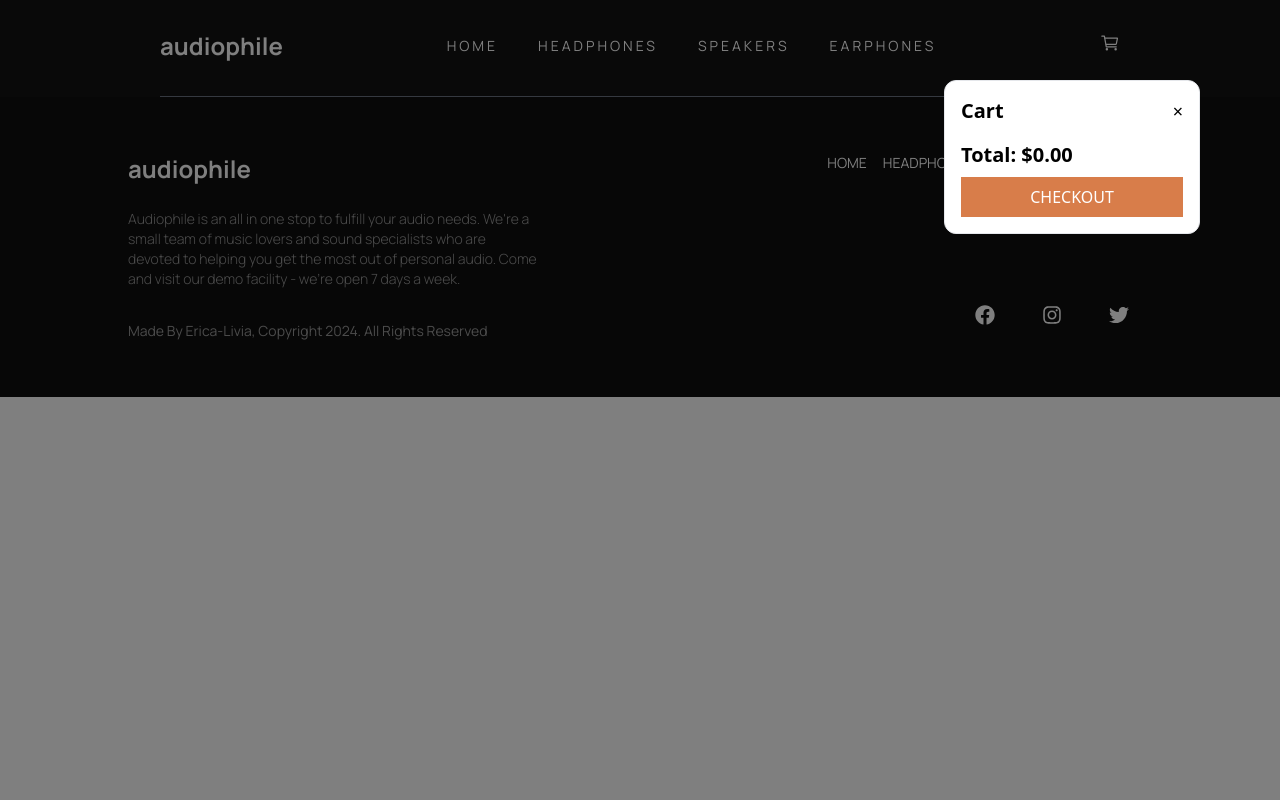
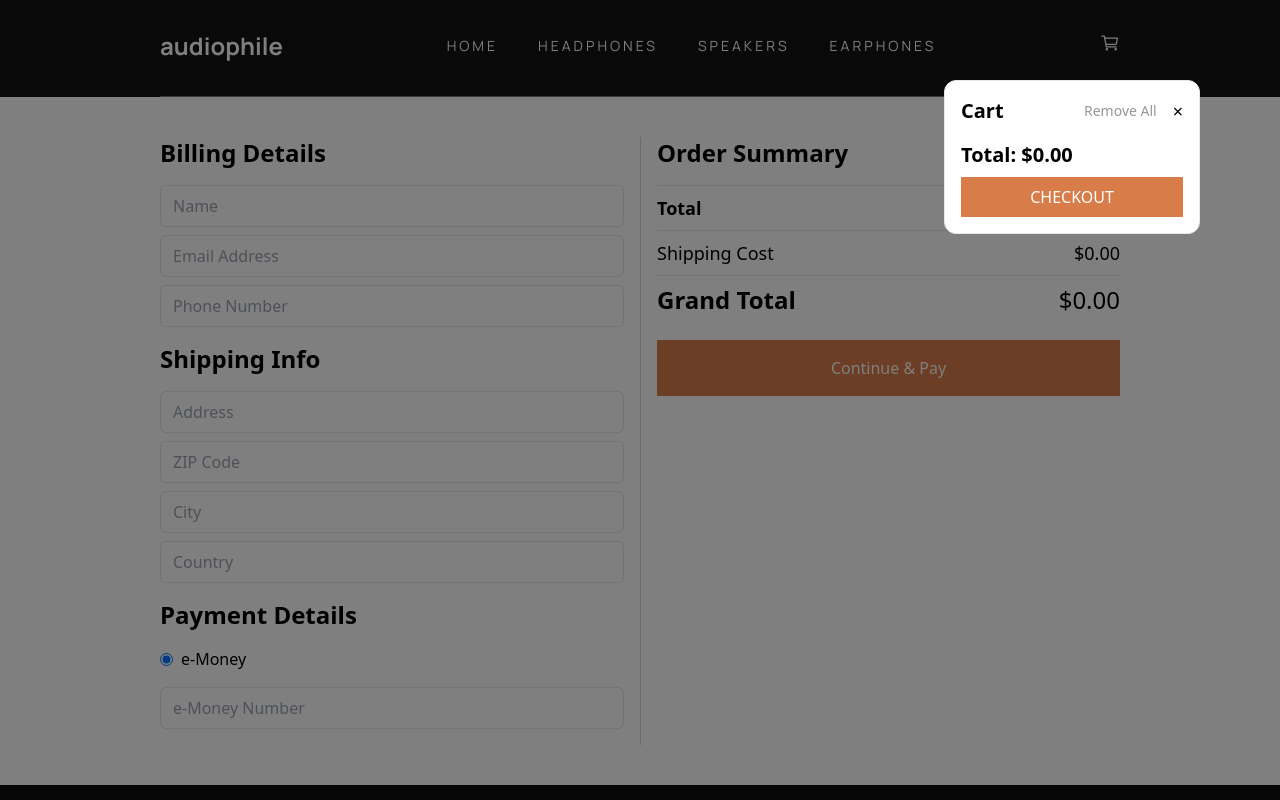
Before and after one commit to Erica-Livia/e-commerce, a React (Vite) app in the folder ecommerce/: page /checkout in a window 1280 px wide. Both pictures are taken after a click on the button 1109 px from the left and 43 px from the top of the page. Shown: the top 800 px of the page. Built offline with nearby package versions, Linux system fonts and the light colour scheme.

Commit message:
Checkout

```diff
--- a/ecommerce/src/components/Cart/CartContext.jsx
+++ b/ecommerce/src/components/Cart/CartContext.jsx
@@ -1,6 +1,6 @@
 import React, { createContext, useState, useContext } from 'react';
 
-const CartContext = createContext();
+const CartContext = new createContext();
 
 export const useCart = () => {
     return useContext(CartContext);
@@ -40,10 +40,14 @@ export const CartProvider = ({ children }) => {
         );
     };
 
+    const removeAllFromCart = () => {
+        setCart([]);
+    };
+
     const total = cart.reduce((acc, item) => acc + item.price * item.quantity, 0);
 
     return (
-        <CartContext.Provider value={{ cart, addToCart, incrementQuantity, decrementQuantity, total }}>
+        <CartContext.Provider value={{ cart, addToCart, incrementQuantity, decrementQuantity, removeAllFromCart, total }}>
             {children}
         </CartContext.Provider>
     );
--- a/ecommerce/src/components/Cart/CartModal.jsx
+++ b/ecommerce/src/components/Cart/CartModal.jsx
@@ -1,8 +1,9 @@
 import React from 'react';
-import { useCart } from '../Cart/CartContext';
+import { useCart } from '../Cart/CartContext.jsx';
+import { Link } from 'react-router-dom'
 
 const CartModal = ({ isOpen, onClose }) => {
-    const { cart, incrementQuantity, decrementQuantity, total } = useCart();
+    const { cart, incrementQuantity, decrementQuantity, removeAllFromCart, total } = useCart();
 
     if (!isOpen) return null;
 
@@ -10,8 +11,13 @@ const CartModal = ({ isOpen, onClose }) => {
         <div className="fixed top-0 right-0 w-full h-full bg-black bg-opacity-50 flex justify-end">
             <div className="bg-white w-1/5 h-fit p-4 mt-20 mr-20 overflow-auto border rounded-xl">
                 <div className="flex justify-between items-center">
-                    <h2 className="text-xl font-bold">Cart</h2>
-                    <button onClick={onClose} className="text-black text-lg">&times;</button>
+
+                        <h2 className="text-xl font-bold">Cart</h2>
+
+                    <div className="flex items-center">
+                        <button onClick={removeAllFromCart} className="text-footerText text-sm mr-4">Remove All</button>
+                        <button onClick={onClose} className="text-black text-lg">&times;</button>
+                    </div>
                 </div>
                 <ul className="mt-4">
                     {cart.map(item => (
@@ -19,7 +25,7 @@ const CartModal = ({ isOpen, onClose }) => {
                             <img src={item.image} alt={item.title} className="w-16 h-16 object-cover" />
                             <div className="flex-1 ml-4">
                                 <h3 className="font-bold">{item.title}</h3>
-                                <p>{item.price}</p>
+                                <p>${item.price}</p>
                                 <div className="flex items-center">
                                     <button onClick={() => decrementQuantity(item.id)} className="px-2">-</button>
                                     <span className="px-4">{item.quantity}</span>
@@ -31,7 +37,9 @@ const CartModal = ({ isOpen, onClose }) => {
                 </ul>
                 <div className="mt-4">
                     <h3 className="text-xl font-bold">Total: ${total.toFixed(2)}</h3>
-                    <button className="w-full bg-cta text-white py-2 mt-2">CHECKOUT</button>
+                    <Link to="/checkout">
+                        <button className="w-full bg-cta text-white py-2 mt-2">CHECKOUT</button>
+                    </Link>
                 </div>
             </div>
         </div>
--- a/ecommerce/src/components/Navbar.jsx
+++ b/ecommerce/src/components/Navbar.jsx
@@ -1,14 +1,15 @@
 import React, {useState} from "react";
 import {BrowserRouter as Router, Routes, Route, Link, NavLink} from "react-router-dom";
 import { IoCartOutline } from "react-icons/io5";
-import Headphone from "./Headphone/Headphone.jsx";
-import Speaker from "./Speaker/Speaker.jsx";
-import Earphone from "./Eearphone/Earphone.jsx";
+import Headphone from "../views/Headphone/Headphone.jsx";
+import Speaker from "../views/Speaker/Speaker.jsx";
+import Earphone from "../views/Eearphone/Earphone.jsx";
 import { CartProvider } from "../components/Cart/CartContext.jsx";
-import HomePage from "./HomePage/HomePage.jsx";
+import HomePage from "../views/HomePage/HomePage.jsx";
 import '../custom.css';
-import ProductDetails from "./ProductDetails/ProductDetails.jsx";
+import ProductDetails from "../views/ProductDetails/ProductDetails.jsx";
 import CartModal from "../components/Cart/CartModal.jsx"
+import CheckoutPage from "../views/Chechout/CheckoutPage.jsx";
 
 
 
@@ -92,6 +93,8 @@ function Navbar() {
                 <Route path="/earphones" element={<Earphone/>}></Route>
                 <Route path="/speakers" element={<Speaker/>}></Route>
                 <Route path="/product-detail/:id" element={<ProductDetails />}></Route>
+                <Route path="/cart" element={<CartModal />}></Route>
+                <Route path="/checkout" element={<CheckoutPage />}></Route>
             </Routes>
             <CartModal isOpen={isCartOpen} onClose={() => setIsCartOpen(false)} />
 
--- /dev/null
+++ b/ecommerce/src/views/Chechout/CheckoutPage.jsx
@@ -0,0 +1,150 @@
+import React, { useState } from 'react';
+import { useCart } from '../../components/Cart/CartContext.jsx';
+
+const CheckoutPage = () => {
+    const { cart, total } = useCart(); // Assuming you have total and cart details available from CartContext
+    const [billingDetails, setBillingDetails] = useState({
+        name: '',
+        email: '',
+        phoneNumber: ''
+    });
+    const [shippingInfo, setShippingInfo] = useState({
+        address: '',
+        zipCode: '',
+        city: '',
+        country: ''
+    });
+    const [paymentMethod, setPaymentMethod] = useState('e-Money');
+    const [eMoneyNumber, setEMoneyNumber] = useState('');
+
+    const handlePaymentMethodChange = (method) => {
+        setPaymentMethod(method);
+    };
+
+    const handleCheckout = () => {
+        // For demo purposes, alerting the user with order details
+        alert(`Thank you for your order!\nTotal: $${total.toFixed(2)}`);
+        // Reset state or navigate back to home
+    };
+
+    return (
+        <div className="px-4 md:px-10 lg:px-40 py-10 mx-auto">
+            <div className="flex justify-between">
+                {/* Billing Details Section */}
+                <div className="w-1/2 pr-4">
+                    <h2 className="text-2xl mb-4 font-bold">Billing Details</h2>
+                    <input
+                        type="text"
+                        placeholder="Name"
+                        value={billingDetails.name}
+                        onChange={(e) => setBillingDetails({ ...billingDetails, name: e.target.value })}
+                        className="w-full border rounded-md px-3 py-2 mb-2"
+                    />
+                    <input
+                        type="email"
+                        placeholder="Email Address"
+                        value={billingDetails.email}
+                        onChange={(e) => setBillingDetails({ ...billingDetails, email: e.target.value })}
+                        className="w-full border rounded-md px-3 py-2 mb-2"
+                    />
+                    <input
+                        type="tel"
+                        placeholder="Phone Number"
+                        value={billingDetails.phoneNumber}
+                        onChange={(e) => setBillingDetails({ ...billingDetails, phoneNumber: e.target.value })}
+                        className="w-full border rounded-md px-3 py-2 mb-4"
+                    />
+                    {/* Shipping Info Section */}
+                    <h2 className="text-2xl mb-4 font-bold">Shipping Info</h2>
+                    <input
+                        type="text"
+                        placeholder="Address"
+                        value={shippingInfo.address}
+                        onChange={(e) => setShippingInfo({ ...shippingInfo, address: e.target.value })}
+                        className="w-full border rounded-md px-3 py-2 mb-2"
+                    />
+                    <input
+                        type="text"
+                        placeholder="ZIP Code"
+                        value={shippingInfo.zipCode}
+                        onChange={(e) => setShippingInfo({ ...shippingInfo, zipCode: e.target.value })}
+                        className="w-full border rounded-md px-3 py-2 mb-2"
+                    />
+                    <input
+                        type="text"
+                        placeholder="City"
+                        value={shippingInfo.city}
+                        onChange={(e) => setShippingInfo({ ...shippingInfo, city: e.target.value })}
+                        className="w-full border rounded-md px-3 py-2 mb-2"
+                    />
+                    <input
+                        type="text"
+                        placeholder="Country"
+                        value={shippingInfo.country}
+                        onChange={(e) => setShippingInfo({ ...shippingInfo, country: e.target.value })}
+                        className="w-full border rounded-md px-3 py-2 mb-4"
+                    />
+                    {/* Payment Details Section */}
+                    <h2 className="text-2xl mb-4 font-bold">Payment Details</h2>
+                    <div className="flex items-center mb-4">
+                        <input
+                            type="radio"
+                            id="eMoney"
+                            name="paymentMethod"
+                            value="e-Money"
+                            checked={paymentMethod === 'e-Money'}
+                            onChange={() => handlePaymentMethodChange('e-Money')}
+                            className="mr-2"
+                        />
+                        <label htmlFor="eMoney">e-Money</label>
+                    </div>
+                    {paymentMethod === 'e-Money' && (
+                        <input
+                            type="text"
+                            placeholder="e-Money Number"
+                            value={eMoneyNumber}
+                            onChange={(e) => setEMoneyNumber(e.target.value)}
+                            className="w-full border rounded-md px-3 py-2 mb-4"
+                        />
+                    )}
+                </div>
+                {/* Order Summary Section */}
+                <div className="w-1/2 pl-4 border-l border-gray-300">
+                    <h2 className="text-2xl mb-4 font-bold">Order Summary</h2>
+                    <ul className="mb-4">
+                        {cart.map(item => (
+                            <li key={item.id} className="flex justify-between items-center py-2 border-b">
+                                <img src={item.image} alt={item.title} className="w-16 h-16 object-cover" />
+                                <div className="flex-1 ml-4">
+                                    <h3 className="font-bold">{item.title}</h3>
+                                    <p>${item.price}</p>
+                                    <p>Quantity: {item.quantity}</p>
+                                </div>
+                            </li>
+                        ))}
+                    </ul>
+                    <div className="flex justify-between items-center py-2 border-t">
+                        <span className="text-lg font-bold">Total</span>
+                        <span className="text-lg">${total.toFixed(2)}</span>
+                    </div>
+                    <div className="flex justify-between items-center py-2 border-t">
+                        <span className="text-lg">Shipping Cost</span>
+                        <span className="text-lg">$0.00</span> {/* Placeholder for shipping cost */}
+                    </div>
+                    <div className="flex justify-between items-center py-2 border-t">
+                        <span className="text-2xl font-bold">Grand Total</span>
+                        <span className="text-2xl">${total.toFixed(2)}</span>
+                    </div>
+                    <button
+                        onClick={handleCheckout}
+                        className="w-full bg-cta text-white py-4 mt-4 hover:bg-lightCta"
+                    >
+                        Continue & Pay
+                    </button>
+                </div>
+            </div>
+        </div>
+    );
+};
+
+export default CheckoutPage;
--- a/ecommerce/src/components/Eearphone/Earphone.jsx
+++ b/ecommerce/src/views/Eearphone/Earphone.jsx
@@ -1,8 +1,8 @@
 import React from "react";
-import ProductCard from "../Cards/ProductCard.jsx";
+import ProductCard from "../../components/Cards/ProductCard.jsx";
 import yx1 from "../../assets/earphones/earphones.png";
-import GroupCard from "../Cards/GroupCard.jsx";
-import ManCard from "../Cards/ManCard.jsx";
+import GroupCard from "../../components/Cards/GroupCard.jsx";
+import ManCard from "../../components/Cards/ManCard.jsx";
 import products from "../../data/products.json"
 import {useParams} from "react-router-dom";
 
--- a/ecommerce/src/components/Headphone/Headphone.jsx
+++ b/ecommerce/src/views/Headphone/Headphone.jsx
@@ -3,9 +3,9 @@ import {useParams} from "react-router-dom";
 import markII from "../../assets/headphones/headphones4.png"
 import xx99 from "../../assets/headphones/headphones1.png"
 import xx59 from "../../assets/headphones/headphones2.png"
-import GroupCard from "../Cards/GroupCard.jsx";
-import ManCard from "../Cards/ManCard.jsx";
-import ProductCard from "../Cards/ProductCard.jsx";
+import GroupCard from "../../components/Cards/GroupCard.jsx";
+import ManCard from "../../components/Cards/ManCard.jsx";
+import ProductCard from "../../components/Cards/ProductCard.jsx";
 import products from "../../data/products.json";
 
 const {headphones} = products;
--- a/ecommerce/src/components/HomePage/HomePage.jsx
+++ b/ecommerce/src/views/HomePage/HomePage.jsx
@@ -5,7 +5,7 @@ import speakers from '../../assets/speakers/speakers1.png'
 import earphone2 from '../../assets/earphones/earphone2s.png';
 import GroupCard from "../../components/Cards/GroupCard.jsx";
 import '../../custom.css';
-import ManCard from "../Cards/ManCard.jsx";
+import ManCard from "../../components/Cards/ManCard.jsx";
 
 function HomePage () {
     return (
--- a/ecommerce/src/components/Speaker/Speaker.jsx
+++ b/ecommerce/src/views/Speaker/Speaker.jsx
@@ -1,7 +1,7 @@
 import React from "react";
-import ProductCard from "../Cards/ProductCard.jsx";
-import GroupCard from "../Cards/GroupCard.jsx";
-import ManCard from "../Cards/ManCard.jsx";
+import ProductCard from "../../components/Cards/ProductCard.jsx";
+import GroupCard from "../../components/Cards/GroupCard.jsx";
+import ManCard from "../../components/Cards/ManCard.jsx";
 import zx9 from "../../assets/speakers/speakers1.png";
 import zx7 from "../../assets/speakers/speakers2.png";
 import products from "../../data/products.json";
```
Also changed, not shown: ecommerce/src/data/products.json (+6 -6 lines), ecommerce/src/views/ProductDetails/ProductDetails.jsx (renamed from ecommerce/src/components/ProductDetails/ProductDetails.jsx, +19 -6 lines), ecommerce/src/views/ProductDetails/ImageCombination.jsx (renamed from ecommerce/src/components/ProductDetails/ImageCombination.jsx).
